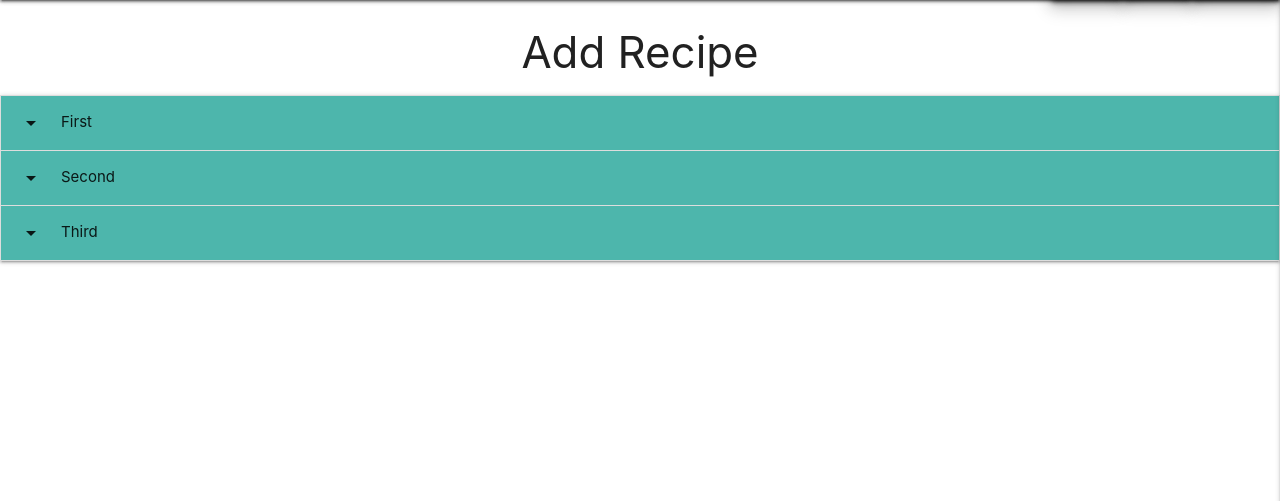
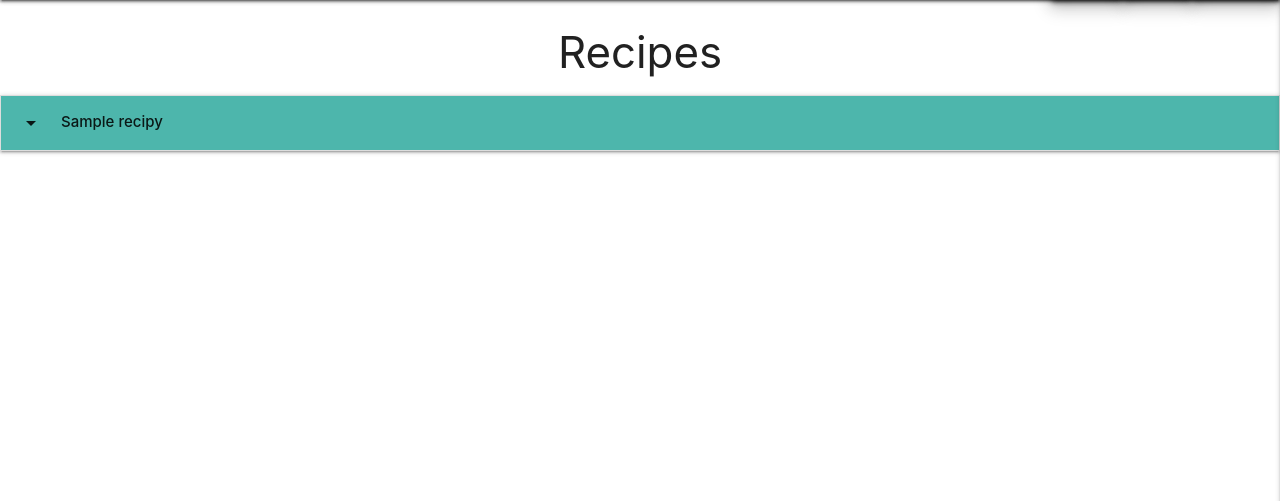
Before and after one commit to Jakub1994/Bookwithrecepies, a Flask app: page / in a window 1280 px wide. Shown: the part 64-565 px from the top of the page. Run offline with Flask 2, Linux system fonts and the light colour scheme; a database or web service that is not in the repository returns one stand-in record (values such as "Sample title"); some libraries are stand-ins or nearby versions.

Commit message:
mongodb and page fusion

```diff
--- a/app.py
+++ b/app.py
@@ -20,7 +20,7 @@ mongo = PyMongo(app)
 @app.route("/")
 @app.route("/recipes")
 def get_recipe():
-    recipes = mongo.db.recipes.find()
+    recipes = list(mongo.db.recipies.find())
     return render_template("recipes.html", recipes=recipes)
 
 @app.route("/register", methods=["GET", "POST"])
--- a/templates/recipes.html
+++ b/templates/recipes.html
@@ -1,20 +1,28 @@
 {% extends "base.html" %}
 {% block content %}
 
-<h3 class="center-align">Add Recipe</h3>
+<h3 class="center-align">Recipes</h3>
 <ul class="collapsible">
+    {% for rec in recipes %}
     <li>
-      <div class="collapsible-header teal lighten-2 s8"><i class="material-icons">arrow_drop_down</i> First</div>
-      <div class="collapsible-body"><span><img src="" alt=""> Lorem ipsum dolor sit amet.</span></div>
+        <div class="collapsible-header teal lighten-2 s8">
+            <i class="material-icons">arrow_drop_down</i> <strong>{{ rec.recipe_name }}</strong>
+        </div>
+        <div class="collapsible-body">
+            <span>
+                <img src="" alt="">
+                <p class="s2">{{ rec.preparation_time }}</p>
+                <p class="s2">{{ rec.difficulty_level }}</p>
+                <p class="s8">{{ rec.short_describe }}</p>
+                <p class="s4">{{ rec.ingredients }}</p>
+                <div>
+                    <p class="s6">{{ rec.step_1_of_preparation }}</p>
+                    <p class="s6">{{ rec.step_2 }}</p>
+            </div>
+            </span>
+        </div>
     </li>
-    <li>
-      <div class="collapsible-header teal lighten-2 s8"><i class="material-icons">arrow_drop_down</i>Second</div>
-      <div class="collapsible-body"><span> <img src="" alt=""> Lorem ipsum dolor sit amet.</span></div>
-    </li>
-    <li>
-      <div class="collapsible-header teal lighten-2 s8"><i class="material-icons">arrow_drop_down</i>Third</div>
-      <div class="collapsible-body"><span> <img src="" alt=""> Lorem ipsum dolor sit amet.</span></div>
-    </li>
-  </ul>
+    {% endfor %}
+</ul>
 
 {% endblock %}
```
